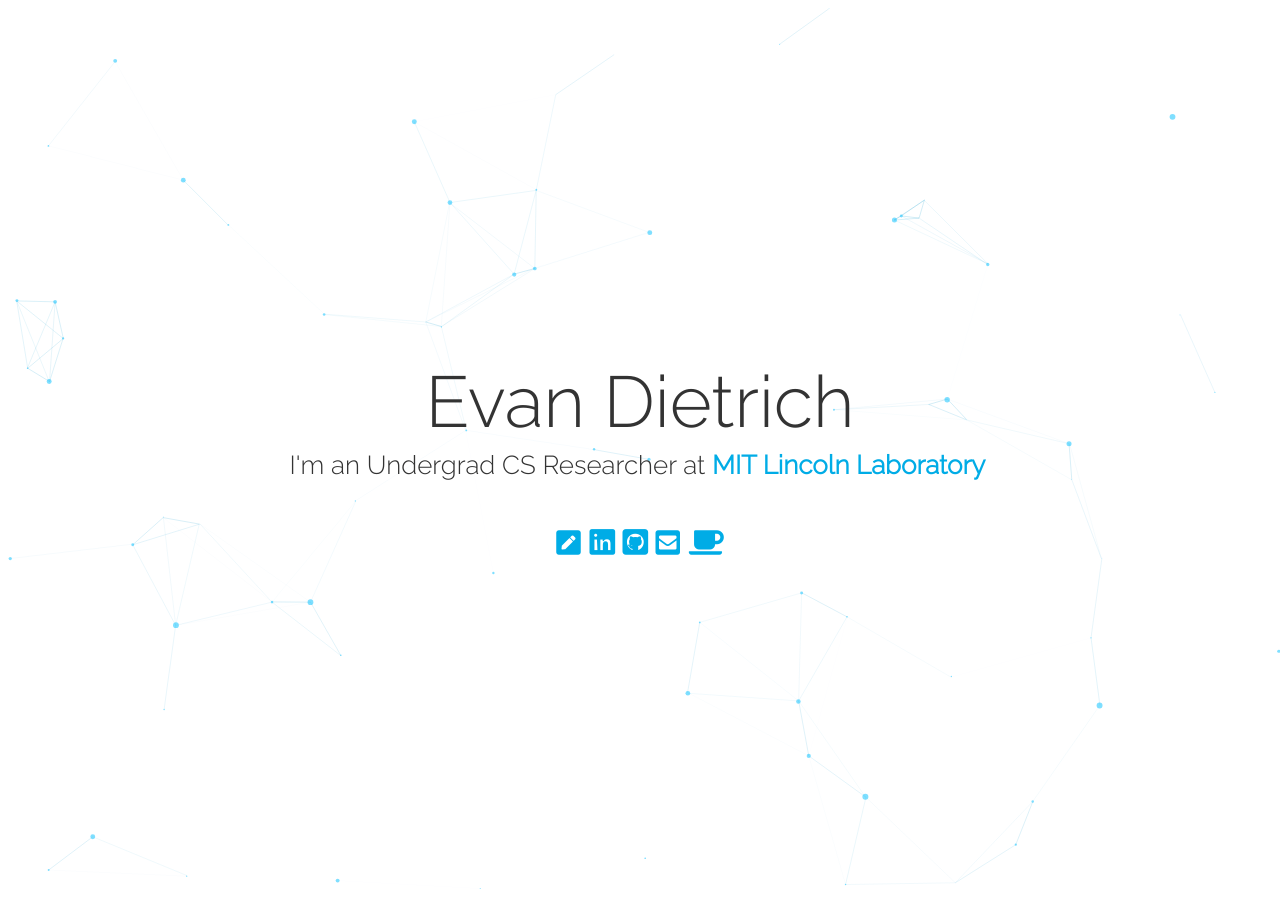
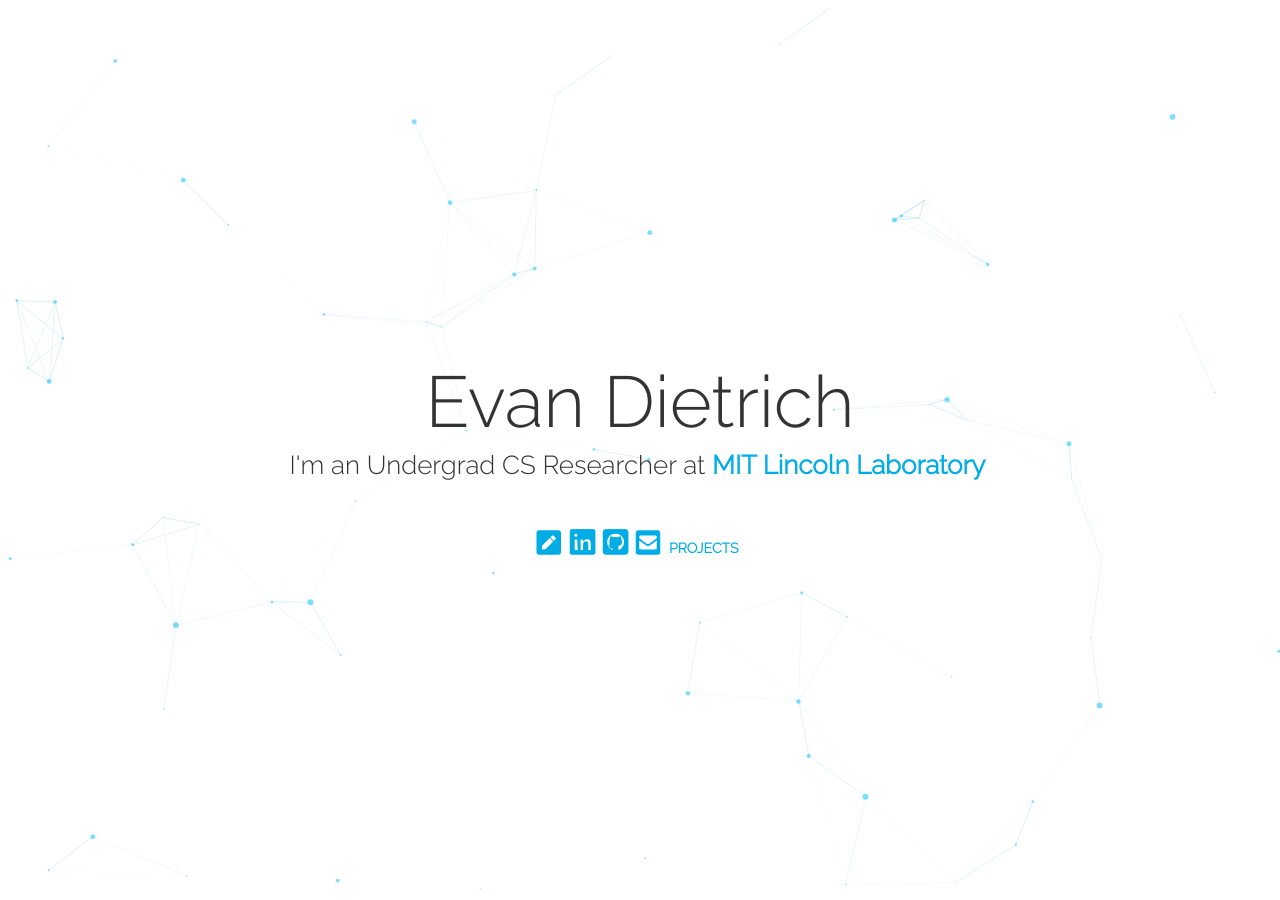
Before and after one commit to EvanDietrich/EvanDietrich.github.io, a Jekyll site: the page index.html, which Jekyll copies as it is, in a window 1280 px wide. Built offline with Jekyll 4.4.1, drawn with Linux system fonts in a browser that asks for light colours; nearby versions of some CDN libraries.

Commit message:
Update index.html

```diff
--- a/index.html
+++ b/index.html
@@ -103,7 +103,8 @@ border: none;
     		    	<a href="https://linkedin.com/in/evandietrich" target="_blank" title="LinkedIn"><i class="fab fa-linkedin fa-2x"></i></a>
         			<a href="https://github.com/EvanDietrich" target="_blank" title="GitHub"><i class="fab fa-github-square fa-2x"></i></a>
         			<a href="mailto:Evan.Dietrich@tufts.edu" title="Email"><i class="fas fa-envelope-square fa-2x"></i></a>
-        			<a onclick="myFunction()" title="Updates"><i class="fas fa-coffee fa-2x"></i></a>
+        			<!-- <a onclick="myFunction()" title="Updates"><i class="fas fa-coffee fa-2x"></i></a> -->
+              <a class= "elements" id="resume" href="./EvanWardDietrichResume.pdf"> PROJECTS </a>
     			</div>
     		</div>
 
```
